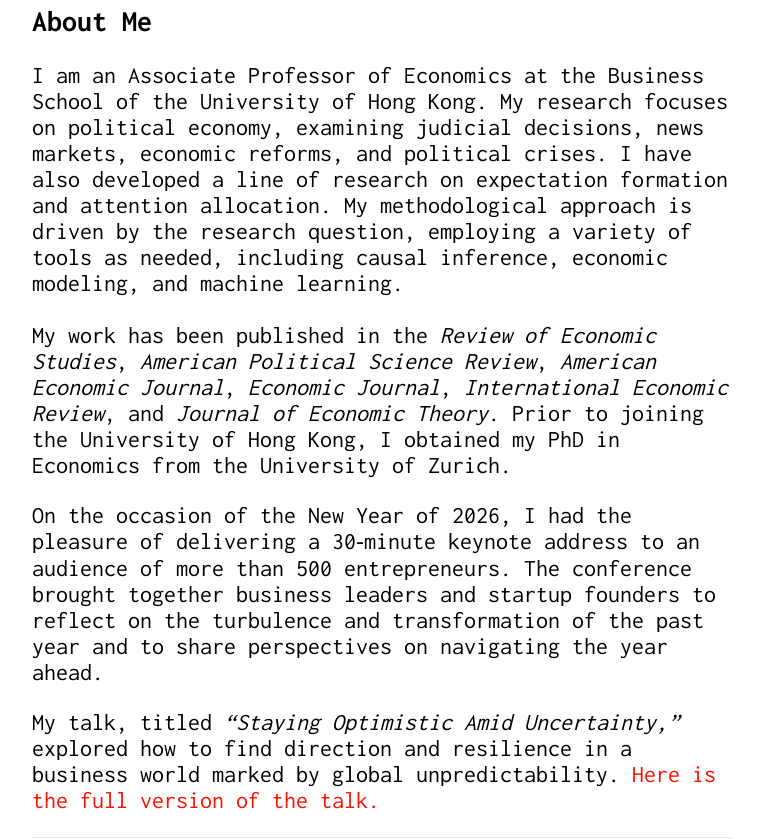
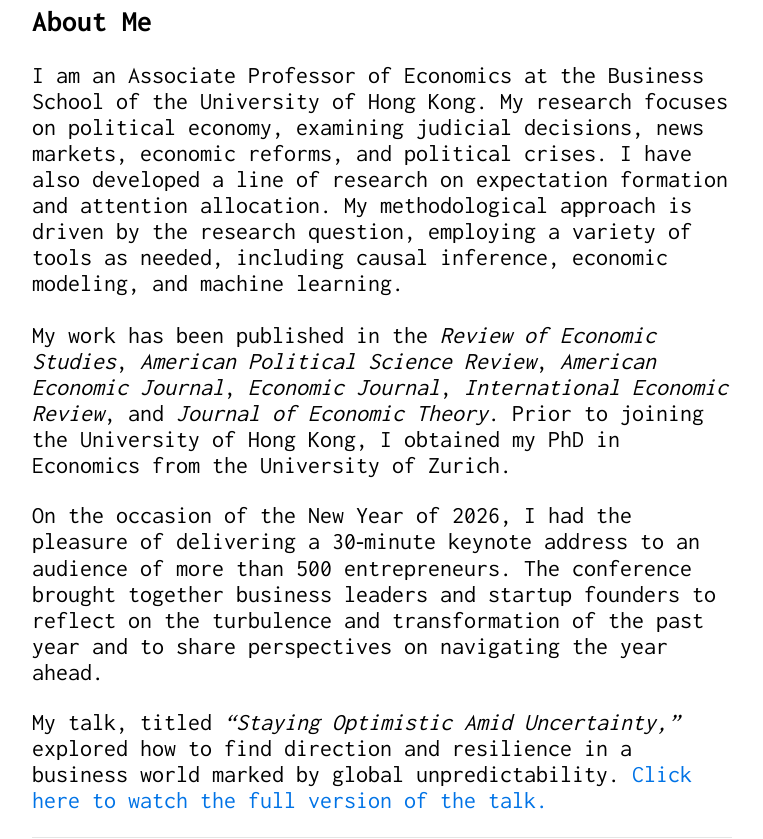
Before and after one commit to Shuyan0210611X/henrychen.github.io, a Jekyll site: the page built from index.md, in a window 1280 px wide. Shown: the part 677-1516 px from the top of the page, without its empty margins (258-1021 px from the left). Built offline with Jekyll 4.4.1, drawn with Linux system fonts in a browser that asks for light colours; part of the change alters nothing that is shown.

Commit message:
Update index.md

```diff
--- a/index.md
+++ b/index.md
@@ -13,7 +13,6 @@ I am an Associate Professor of Economics at the Business School of the Universit
 
 My work has been published in the <em>Review of Economic Studies</em>, <em>American Political Science Review</em>, <em>American Economic Journal</em>, <em>Economic Journal</em>, <em>International Economic Review</em>, and <em>Journal of Economic Theory</em>. Prior to joining the University of Hong Kong, I obtained my PhD in Economics from the University of Zurich.
 
-
 <p>
   On the occasion of the New Year of 2026, I had the pleasure of delivering a 30‑minute keynote address to an audience of more than 500 entrepreneurs.
   The conference brought together business leaders and startup founders to reflect on the turbulence and transformation of the past year and to share perspectives on navigating the year ahead.
@@ -21,7 +20,15 @@ My work has been published in the <em>Review of Economic Studies</em>, <em>Ameri
 
 <p>
   My talk, titled <em>“Staying Optimistic Amid Uncertainty,”</em> explored how to find direction and resilience in a business world marked by global unpredictability.
-  <a href="https://www.bilibili.com/video/BV1gek4BPEhe/?vd_source=a6c8f0aa63f823b9ae0b9a87bf370ecf" target="_blank" rel="noopener noreferrer">
-    Here is the full version of the talk.
+  <a
+    href="https://www.bilibili.com/video/BV1gek4BPEhe/?vd_source=a6c8f0aa63f823b9ae0b9a87bf370ecf"
+    target="_blank"
+    rel="noopener noreferrer"
+    style="color:#0073e6; text-decoration:none; font-weight:500;"
+    onmouseover="this.style.textDecoration='underline';"
+    onmouseout="this.style.textDecoration='none';">
+    Click here to watch the full version of the talk.
   </a>
-</p></div>
+</p>
+
+</div>
```
